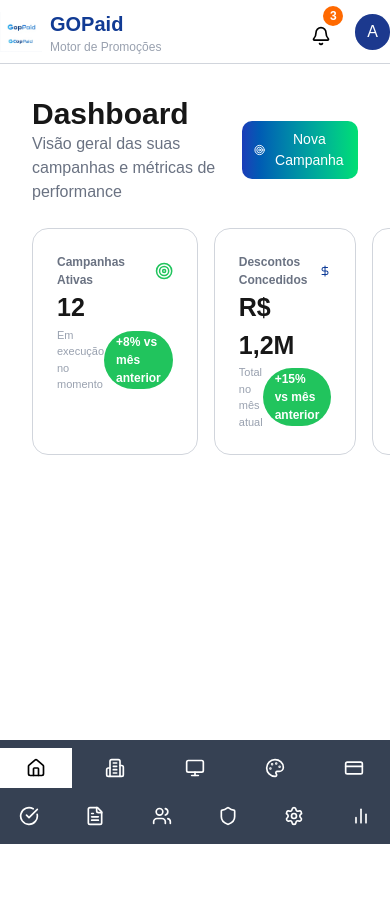
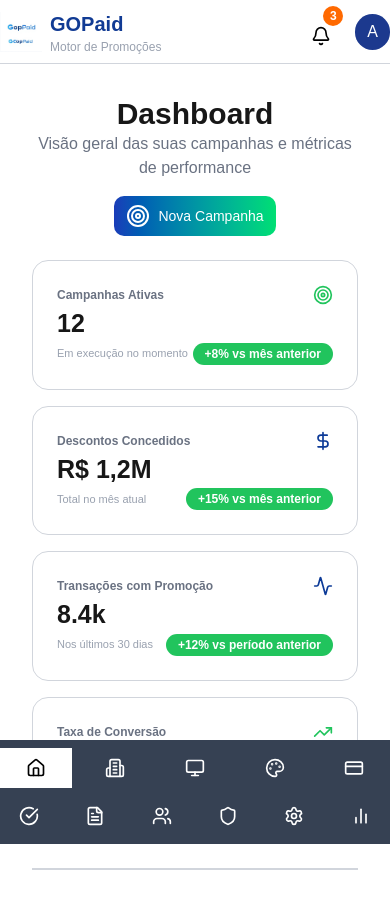
Before and after one commit to JohannPDaniel/Meu-projeto, a Next.js app: page /dashboard in a window 390 px wide. Shown: the top 908 px of the page. Before the commit the page ends 844 px from the top, so only its background shows below. Built offline with nearby package versions, Linux system fonts and the light colour scheme.

Commit message:
fazendo pagina de dashboard

```diff
--- a/src/app/dashboard/page.tsx
+++ b/src/app/dashboard/page.tsx
@@ -6,22 +6,22 @@ import { PainelDashboard } from '../../components/dashboard/painelDashboard';
 export default function Dashboard() {
 	return (
 		<AppLayout>
-			<div className='flex items-center justify-between'>
-				<div>
+			<div className='flex xss:flex-col md:flex-row xss:gap-4 items-center justify-between'>
+				<div className="xss:text-center md:text-start">
 					<h1 className='text-3xl font-bold'>Dashboard</h1>
-					<p className='text-gray-500'>
+					<p className='text-gray-500 md:text-[14px]'>
 						Visão geral das suas campanhas e métricas de performance
 					</p>
 				</div>
 				<div>
 					<button className='w-full flex items-center gap-2 px-3 py-2 rounded-[10px] text-white text-[14px] font-medium bg-gradient-to-r from-blue-800 to-green-400 cursor-pointer transition-all duration-300 ease-in-out hover:-translate-y-1 hover:shadow-lg'>
-						<Target className='w-4 h-4 text-white' />
+						<Target className='md:w-8 lg:w-4 md:h-8 lg:h-4 text-white' />
 						Nova Campanha
 					</button>
 				</div>
 			</div>
 
-			<div className='mt-6 w-full h-auto flex gap-4'>
+			<div className='grid md:grid-cols-2 lg:grid-cols-2 xl:grid-cols-4 gap-4'>
 				{infoDashboard.map((ID, index) => (
 					<PainelDashboard
 						key={index}
@@ -34,6 +34,11 @@ export default function Dashboard() {
 					/>
 				))}
 			</div>
+
+			<div className="grid xl:grid-cols-2 border border-gray-300">
+				<div></div>
+				<div></div>
+			</div>
 		</AppLayout>
 	);
 }
--- a/src/components/NavBar.tsx
+++ b/src/components/NavBar.tsx
@@ -90,7 +90,7 @@ export const NavBar = () => {
 
 	return (
 		<>
-			<nav className='hidden md:flex md:w-[250px] lg:w-[220px] xl:w-[250px] h-full border-r border-gray-300 md:p-4 lg:px-4 lg:py-9 flex-col gap-3 relative z-0'>
+			<nav className='hidden md:flex md:w-[205px] lg:w-[220px] xl:w-[250px] h-full border-r border-gray-300 md:p-4 lg:px-4 lg:py-9 flex-col gap-3 relative z-0'>
 				{menus.map((menu) => (
 					<Menu
 						key={menu.href}
--- a/src/components/appLayout.tsx
+++ b/src/components/appLayout.tsx
@@ -12,7 +12,7 @@ export function AppLayout({ children }: AppLayoutProps) {
 			<Header />
 			<div className='flex flex-1 pt-16 z-0'>
 				<NavBar />
-				<main className='flex-1 p-8 overflow-auto mb-25'>{children}</main>
+				<main className='flex-1 flex flex-col gap-6 p-8 overflow-auto mb-25'>{children}</main>
 				<NavBarMobile />
 			</div>
 		</div>
--- a/src/components/dashboard/painelDashboard.tsx
+++ b/src/components/dashboard/painelDashboard.tsx
@@ -18,7 +18,7 @@ export const PainelDashboard = ({
 	paragraphy2,
 }: PainelDashboardProps) => {
 	return (
-		<div className='w-full border border-gray-300 p-6 rounded-2xl'>
+		<div className='w-full border border-gray-300 p-6 rounded-2xl hover:shadow-lg transition-shadow duration-75'>
 			<div className='flex items-center justify-between'>
 				<h3 className='text-[12px] text-gray-500 font-black'>{title}</h3>
 				<Icon
```
Also changed, not shown: 1 other file (tests, documents, lock files or other folders).
